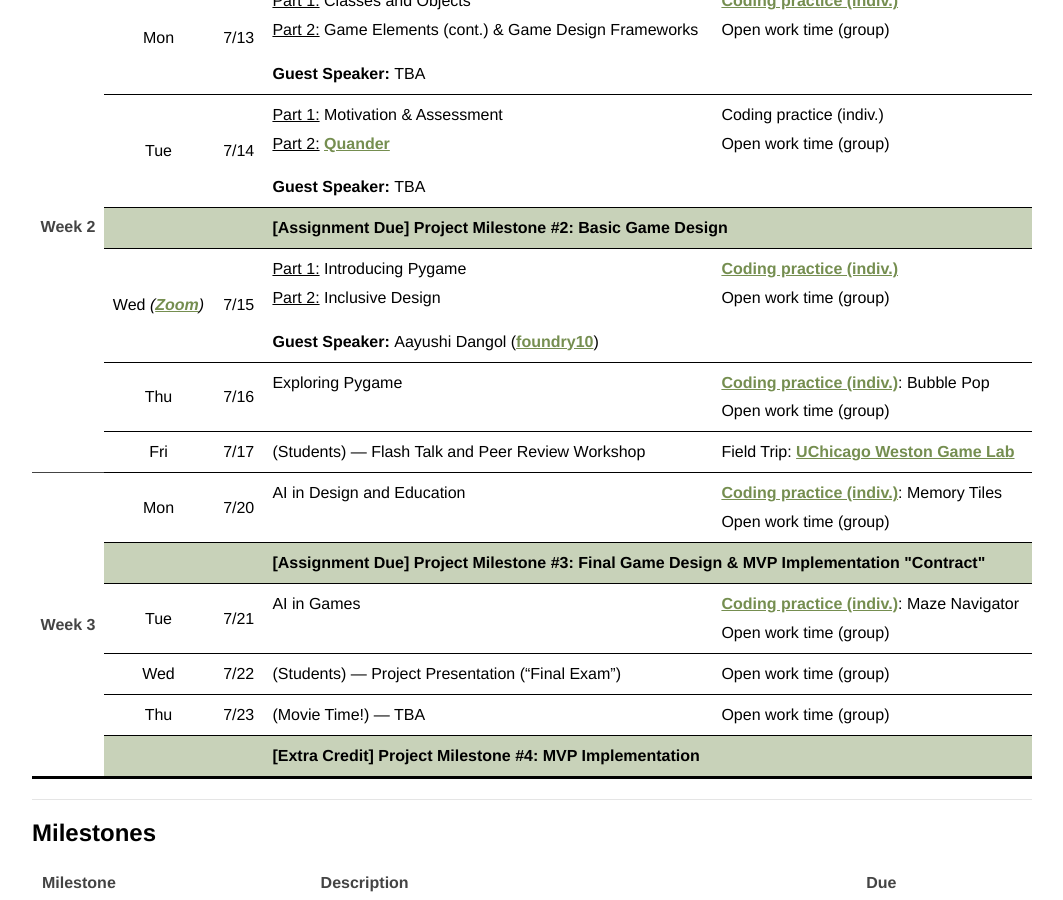
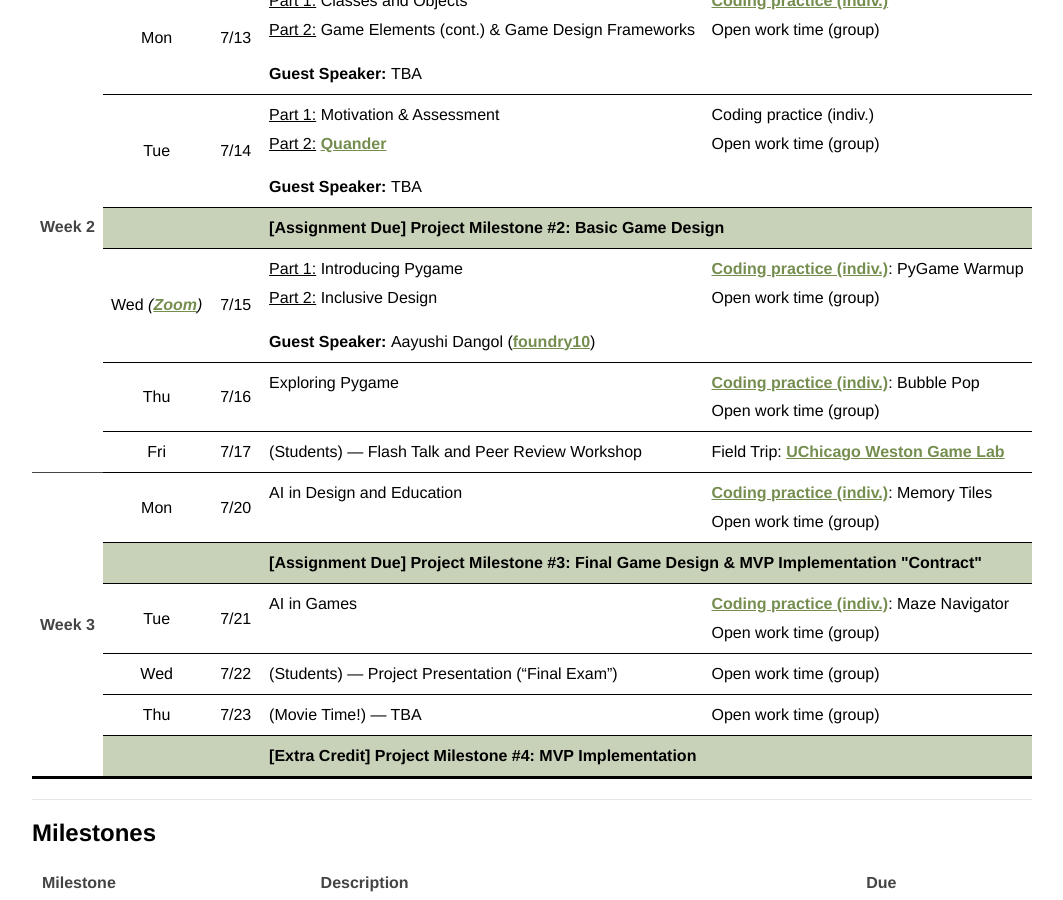
Before and after one commit to ngminhtran/ngminhtran.github.io, a Jekyll site: the page built from teaching/cgl/index.md, in a window 1280 px wide and 900 px high, scrolled down 1089 px. Shown: the whole window, without its empty margins (108-1171 px from the left). Built offline with Jekyll 4.4.1, drawn with Linux system fonts in a browser that asks for light colours.

Commit message:
Update assigments, pygame ordering

```diff
--- a/_data/cgl_schedule.yml
+++ b/_data/cgl_schedule.yml
@@ -37,7 +37,7 @@
       zoom: true
       lecture: "Part 1: Introducing Pygame; Part 2: Inclusive Design"
       guest-speaker: "Aayushi Dangol ([foundry10](https://www.foundry10.org/))"
-      lab: "[Coding practice (indiv.)](/assets/courses/csmc19929/6_pygame.zip); Open work time (group)"
+      lab: "[Coding practice (indiv.)](/assets/courses/csmc19929/6_pygame.zip): PyGame Warmup; Open work time (group)"
     - day: "Thu"
       date: "7/16"
       lecture: "Exploring Pygame"
```
Also changed, not shown: 10 other files.
